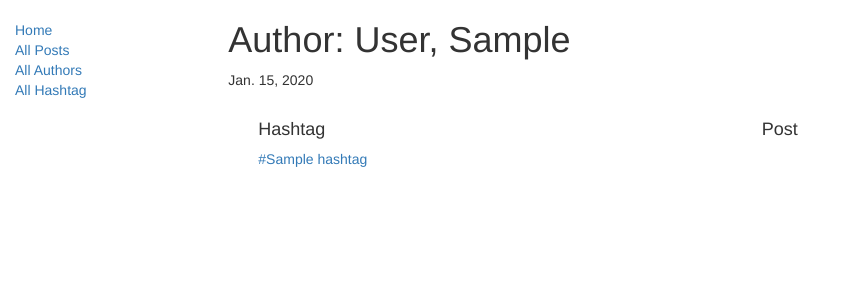
After one commit to peeter89/django-test, a Django app: page /clown/author/1 in a window 1280 px wide. The commit adds this page. Shown: the top 300 px of the page, without its empty margins (0-846 px from the left). Run offline with Django 3.2, Linux system fonts and the light colour scheme; tables that the repository leaves empty hold one stand-in row (values such as "Sample post"); some libraries are stand-ins or nearby versions.

Commit message:
add list amd detail view for Author and Hashtag

```diff
--- a/clown/models.py
+++ b/clown/models.py
@@ -34,6 +34,9 @@ class Hashtag(models.Model):
 	class Meta:
 		ordering = ["name"]
 
+	def get_absolute_url(self):
+		return reverse('hashtag-detail', args=[str(self.id)])
+
 	def __str__(self):
 		return self.name
 
--- /dev/null
+++ b/clown/templates/clown/author_detail.html
@@ -0,0 +1,35 @@
+{% extends "clown_base_generic.html" %}
+
+{% block content %}
+  <h1>Author: {{ author.last_name }}, {{ author.first_name }}</h1>
+  <shadow>{{ author.date_of_birth }}</shadow>
+  <div class="col-lg-12">
+    <div class=col-lg-6 style="margin-top:20px">
+
+      <h4>Hashtag</h4>
+
+      <dl>
+      {% for hashtag in author.hashtag_set.all %}
+        {% if forloop.first %}
+            <a href="{% url 'hashtag-detail' hashtag.pk %}">#{{hashtag}}</a>
+        {% else %}
+          <a style="margin-left:5px" href="{% url 'hashtag-detail' hashtag.pk %}">#{{hashtag}}</a>
+        {% endif %}
+      {% endfor %}
+      </dl>
+
+    </div>
+    <div class=col-lg-6 style="margin-top:20px">
+
+      <h4>Post</h4>
+
+      <!-- <dl>
+      {% for book in author.book_set.all %}
+      <dt><a href="{% url 'book-detail' book.pk %}">{{book}}</a> ({{book.bookinstance_set.all.count}})</dt>
+      <dd>{{book.summary}}</dd>
+      {% endfor %}
+      </dl> -->
+
+    </div>
+  </div>
+{% endblock %}
--- a/clown/templates/clown_base_generic.html
+++ b/clown/templates/clown_base_generic.html
@@ -25,8 +25,8 @@
       <ul class="sidebar-nav">
           <li><a href="{% url 'clown_index' %}">Home</a></li>
           <li><a href="">All Posts</a></li>
-          <li><a href="">All Authors</a></li>
-          <li><a href="">All Hashtag</a></li>
+          <li><a href="{% url 'authors' %}">All Authors</a></li>
+          <li><a href="{% url 'hashtags' %}">All Hashtag</a></li>
       </ul>
      {% endblock %}
       </div>
--- a/clown/urls.py
+++ b/clown/urls.py
@@ -4,4 +4,10 @@ from . import views
 
 urlpatterns = [
     path('', views.index, name='clown_index'),
+
+    path('authors/', views.AuthorListView.as_view(), name='authors'),
+    re_path(r'^author/(?P<pk>\d+)$', views.AuthorDetailView.as_view(), name='author-detail'),
+
+    path('hashtags/', views.HashtagListView.as_view(), name='hashtags'),
+    re_path(r'^hashtag/(?P<pk>\d+)$', views.HashtagDetailView.as_view(), name='hashtag-detail'),
 ]
--- a/clown/views.py
+++ b/clown/views.py
@@ -1,5 +1,6 @@
 from django.shortcuts import render
 from .models import Author, Hashtag
+from django.views import generic
 
 # Create your views here.
 def index(request):
@@ -17,3 +18,72 @@ def index(request):
 		'clown_index.html',
 		context={'num_posts':num_posts, 'num_authors': num_authors ,'num_hashtags':num_hashtags},
 	)
+
+#Author View
+class AuthorListView(generic.ListView):
+    model = Author
+    context_object_name = 'author_list'   # your own name for the list as a template variable
+    template_name = 'clown/author-list.html'  # Specify your own template name/location
+    paginate_by = 10
+
+
+    def get_queryset(self):
+        return Author.objects.all()[:5] # Get 5 books containing the title war
+
+    def get_context_data(self, **kwargs):
+        # Call the base implementation first to get the context
+        context = super(AuthorListView, self).get_context_data(**kwargs)
+        return context
+
+
+class AuthorDetailView(generic.DetailView):
+    model = Author
+
+    def author_detail_view(request,pk):
+	    try:
+	        author_id=Author.objects.get(pk=pk)
+	    except Author.DoesNotExist:
+	        raise Http404("Author does not exist")
+
+	    #book_id=get_object_or_404(Book, pk=pk)
+
+	    return render(
+	        request,
+	        'clown/author_detail.html',
+	        context={'author':author_id,}
+	    )
+
+
+#HashTag View
+class HashtagListView(generic.ListView):
+    model = Hashtag
+    context_object_name = 'hashtag_list'   # your own name for the list as a template variable
+    template_name = 'clown/hashtag-list.html'  # Specify your own template name/location
+    paginate_by = 10
+
+
+    def get_queryset(self):
+        return Hashtag.objects.all()[:5] # Get 5 books containing the title war
+
+    def get_context_data(self, **kwargs):
+        # Call the base implementation first to get the context
+        context = super(HashtagListView, self).get_context_data(**kwargs)
+        return context
+
+
+class HashtagDetailView(generic.DetailView):
+    model = Hashtag
+
+    def hashtag_detail_view(request,pk):
+	    try:
+	        hashtag_id=Hashtag.objects.get(pk=pk)
+	    except Hashtag.DoesNotExist:
+	        raise Http404("Hashtag does not exist")
+
+	    #book_id=get_object_or_404(Book, pk=pk)
+
+	    return render(
+	        request,
+	        'clown/hashtag_detail.html',
+	        context={'hashtag':hashtag_id,}
+	    )
```
Also changed, not shown: clown/admin.py (+3 -7 lines), clown/templates/clown/author-list.html (added, +20 -0 lines), clown/templates/clown/hashtag-list.html (added, +21 -0 lines), clown/templates/clown/hashtag_detail.html (added, +17 -0 lines).
